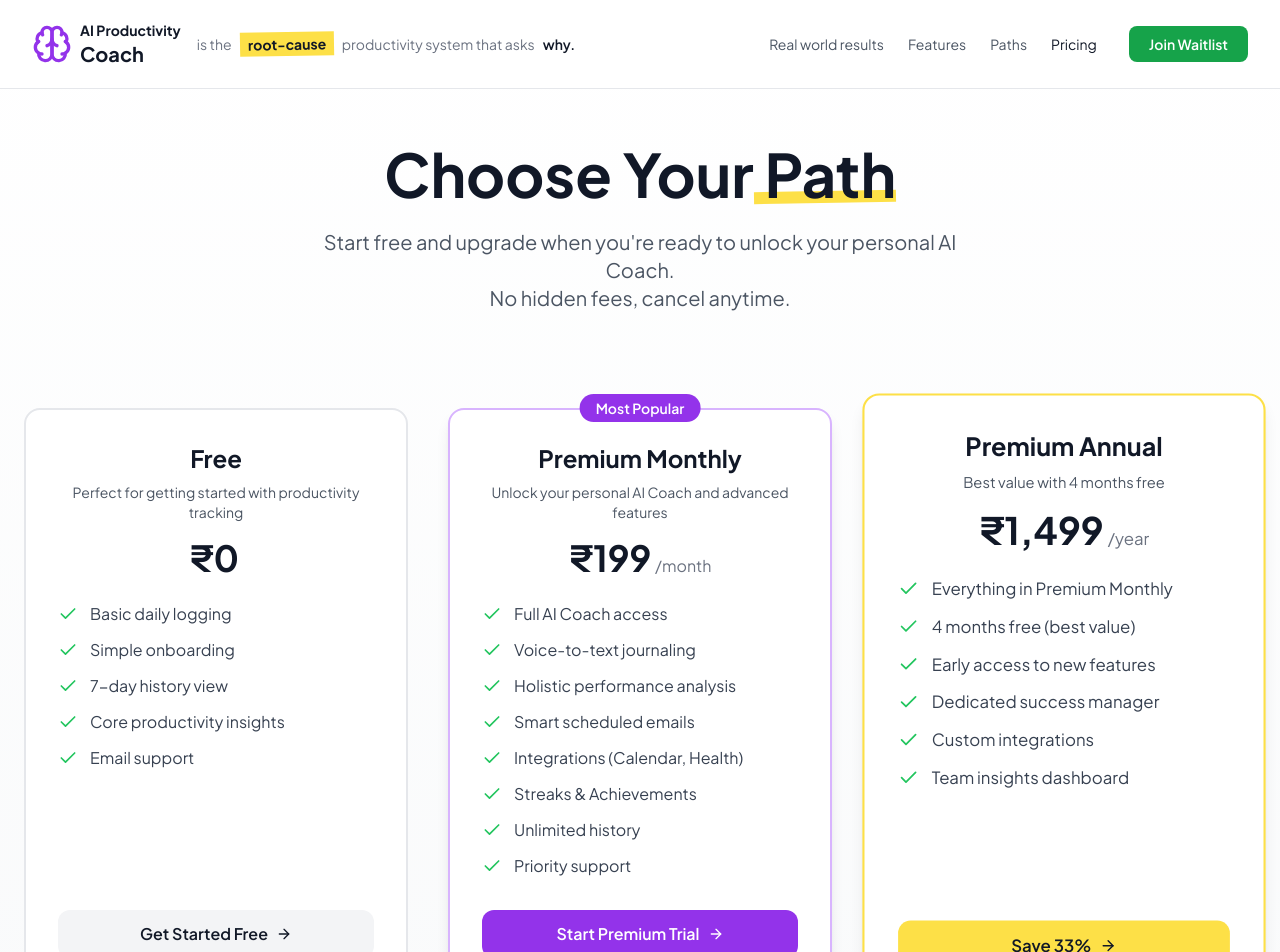
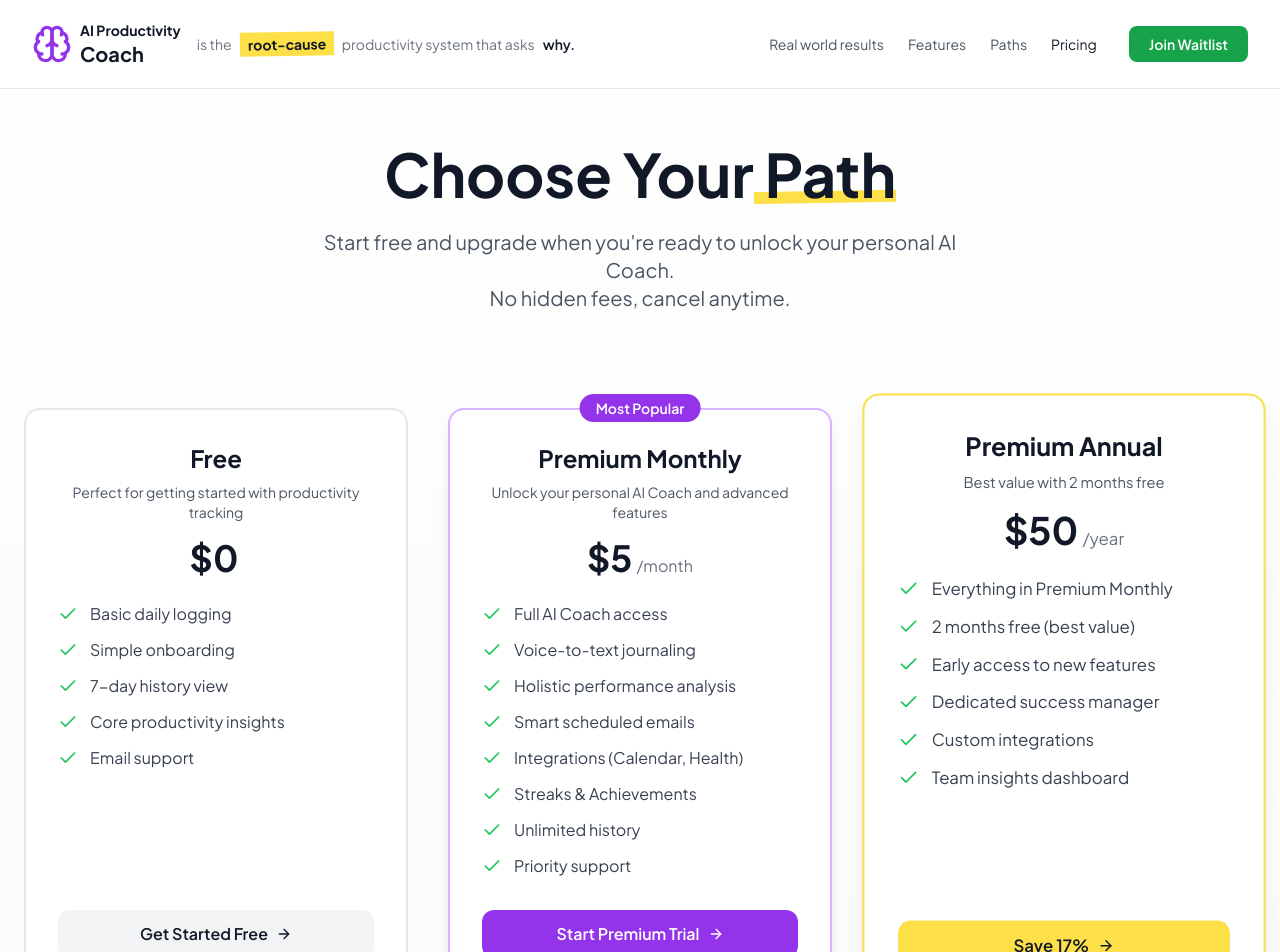
Before and after one commit to divyansharma001/AIProductivityCoach, a React (Vite) app in the folder client/: page /pricing in a window 1280 px wide. Shown: the top 952 px of the page. Built offline with nearby package versions, Linux system fonts and the light colour scheme.

Commit message:
Update Pricing component to reflect new pricing structure in USD; adjust descriptions and promotional offers for clarity and accuracy.

```diff
--- a/client/src/components/Pricing.tsx
+++ b/client/src/components/Pricing.tsx
@@ -4,7 +4,7 @@ import { Check, Star, ArrowRight } from 'lucide-react';
 const plans = [
   {
     name: 'Free',
-    price: '₹0',
+    price: '$0',
     period: '',
     description: 'Perfect for getting started with productivity tracking',
     features: [
@@ -20,7 +20,7 @@ const plans = [
   },
   {
     name: 'Premium Monthly',
-    price: '₹199',
+    price: '$5',
     period: '/month',
     description: 'Unlock your personal AI Coach and advanced features',
     features: [
@@ -39,18 +39,18 @@ const plans = [
   },
   {
     name: 'Premium Annual',
-    price: '₹1,499',
+    price: '$50',
     period: '/year',
-    description: 'Best value with 4 months free',
+    description: 'Best value with 2 months free',
     features: [
       'Everything in Premium Monthly',
-      '4 months free (best value)',
+      '2 months free (best value)',
       'Early access to new features',
       'Dedicated success manager',
       'Custom integrations',
       'Team insights dashboard',
     ],
-    cta: 'Save 33%',
+    cta: 'Save 17%',
     highlight: true,
     popular: false,
   },
```
